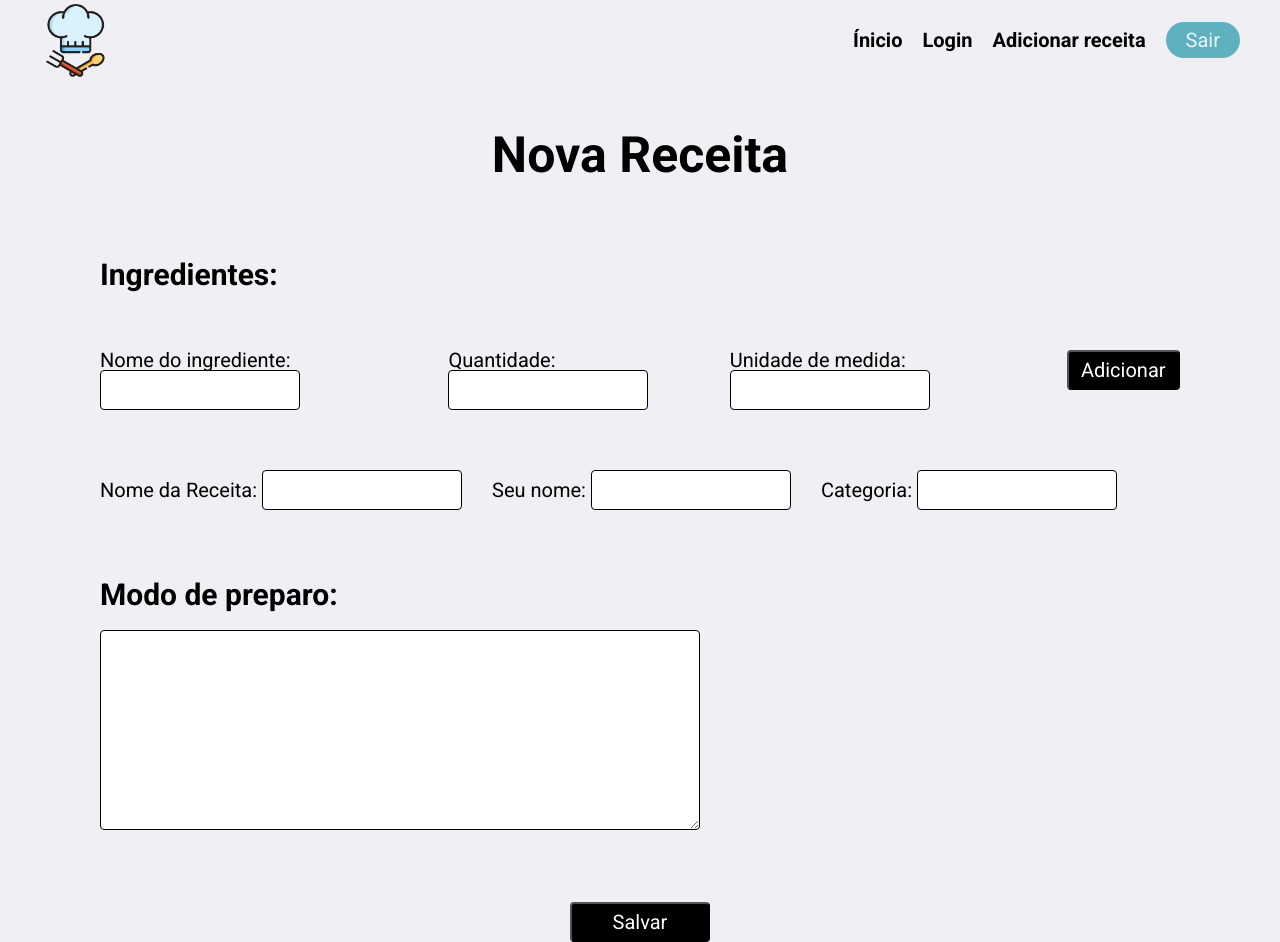
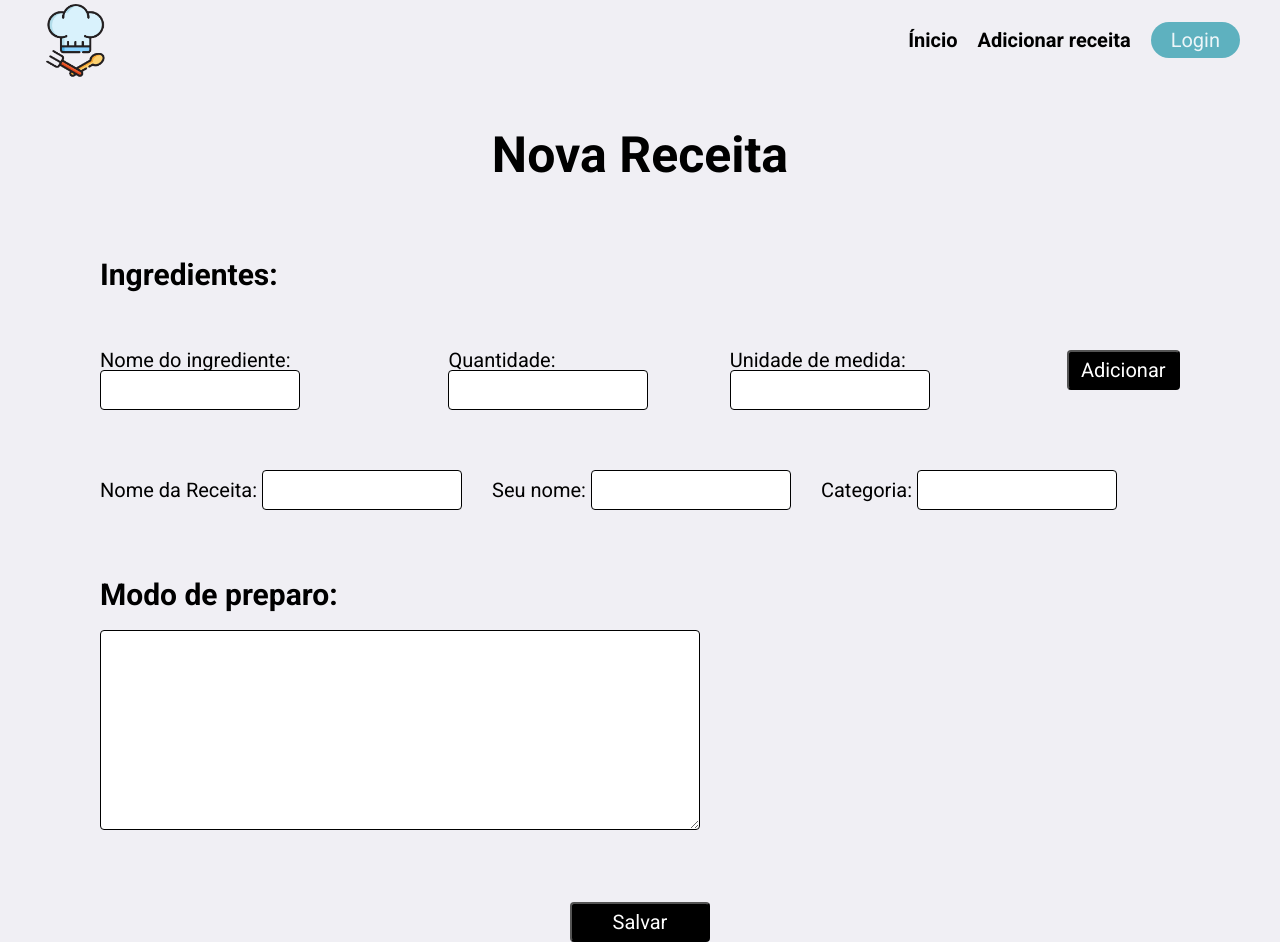
Before and after one commit to samanthazenezi/receita-compartilhada, an Angular app: page /nova-receita in a window 1280 px wide. Built offline with nearby package versions, Linux system fonts and the light colour scheme.

Commit message:
controle de usuario logado

```diff
--- a/src/app/components/menu/menu.component.html
+++ b/src/app/components/menu/menu.component.html
@@ -2,8 +2,8 @@
     <img src="assets/logo.png" alt="imagem-logo">
     <div class="botoes">
         <a [routerLink]='["/"]'>Ínicio</a>
-        <a [routerLink]='["/login"]'>Login</a>
         <a [routerLink]='["/nova-receita"]'>Adicionar receita</a>
-        <a>Sair</a>
+        <a *ngIf="!taLogado()" [routerLink]='["/login"]'>Login</a>
+        <a *ngIf="taLogado()">Sair</a>
     </div>
 </div>
--- a/src/app/components/menu/menu.component.ts
+++ b/src/app/components/menu/menu.component.ts
@@ -12,4 +12,17 @@ export class MenuComponent implements OnInit {
   ngOnInit(): void {
   }
 
+  taLogado(){
+    // obtem o token
+    var token = localStorage.getItem("token");
+
+    // retorna verdadeiro se tiver token
+    if (token)  {
+      return true
+    } else {
+    // retorna falso se nao tiver token
+      return false
+    }
+  }
+
 }
--- a/src/app/components/receita/receita.component.html
+++ b/src/app/components/receita/receita.component.html
@@ -1,4 +1,7 @@
 <div class="geral">
+    <div *ngIf="receitas.length < 1">
+      <h2>sem receitas no momento . . .</h2>
+    </div>
     <div *ngFor="let receita of receitas">
         <div class="receita">
             <div class="conteudo-receita">
```
